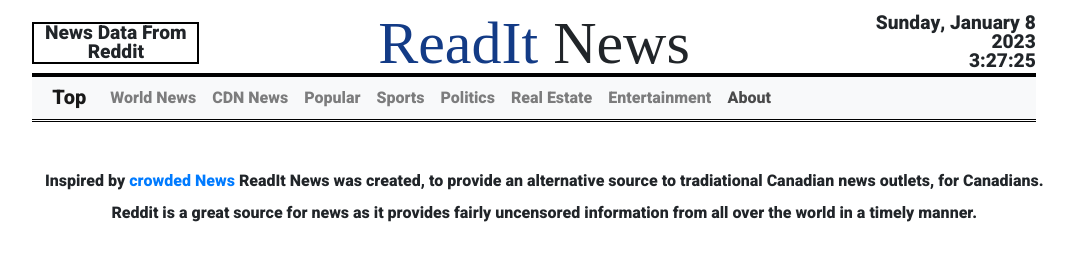
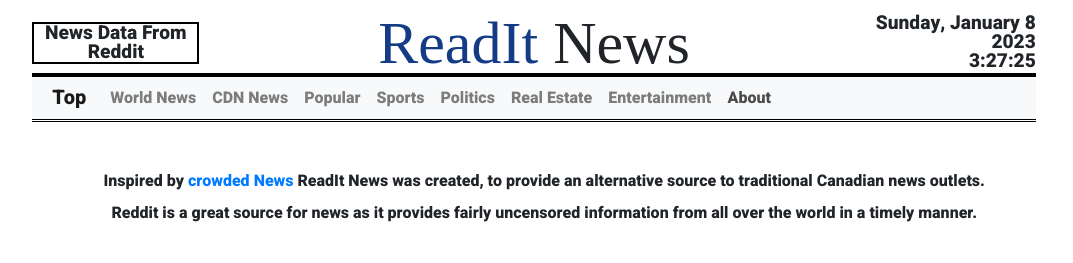
Before and after one commit to kevinn03/Readit_front, a React (Create React App) app: page / in a window 1280 px wide. Both pictures are taken after a click on the button "About". Shown: the top 263 px of the page, without its empty margins (106-1179 px from the left). Built offline with nearby package versions, Linux system fonts and the light colour scheme; no server answers; a web font is replaced by a local one.

Commit message:
fix nav bar scroll margin

```diff
--- a/src/App.css
+++ b/src/App.css
@@ -42,6 +42,16 @@
 
 .d-none {
   display: none;
+}
+
+#politics,
+#world-news,
+#cdn-news,
+#popular,
+#sports,
+#real-estate,
+#entertainment {
+  scroll-margin-top: 4rem;
 }
 
 @media only screen and (max-width: 600px) {
--- a/src/components/About.tsx
+++ b/src/components/About.tsx
@@ -11,8 +11,8 @@
             crowded News{' '}
           </a>
         </span>
-        ReadIt News was created, to provide an alternative source to
-        tradiational Canadian news outlets, for Canadians.
+        ReadIt News was created, to provide an alternative source to traditional
+        Canadian news outlets.
       </p>
       <p>
         Reddit is a great source for news as it provides fairly uncensored
```
